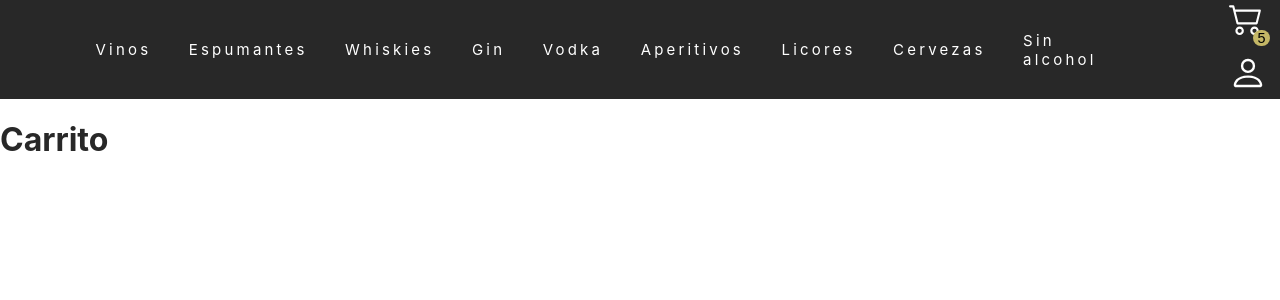
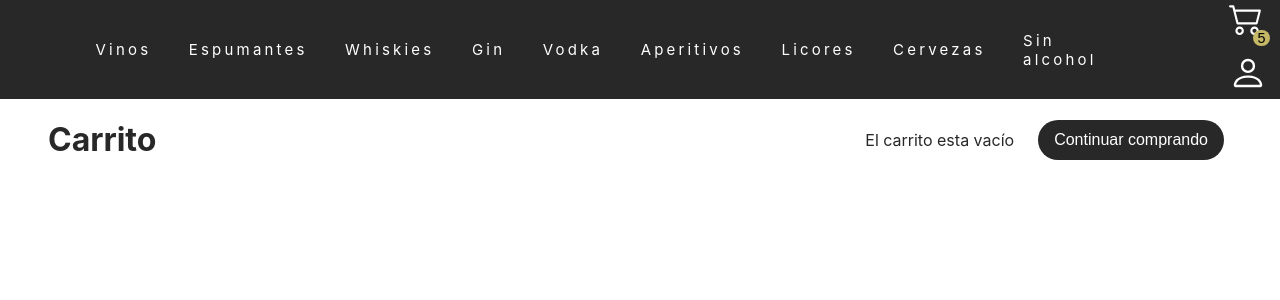
Before and after one commit to JuanCruzRodriguez/MrDrinks, a React (Create React App) app: page /Cart in a window 1280 px wide. Shown: the top 300 px of the page. Built offline with nearby package versions, Linux system fonts and the light colour scheme.

Commit message:
subida de CartContext

```diff
--- a/src/App.css
+++ b/src/App.css
@@ -203,9 +203,90 @@ ul{
   color: white;
   justify-content: center;
   align-items: center;
-  cursor: pointer;
 }
 
 .buttonIrCarrito{
   text-decoration: none;
 }
+
+.buttonIrCarrito button:hover{
+  background-color: rgb(100, 100, 100);
+  transition-duration: 400ms;
+  cursor: pointer;
+}
+
+.topCarrito{
+  display: flex;
+  justify-content: space-between;
+  align-items: center;
+  padding: 0 3em;
+}
+
+.buttonsTopCarrito{
+  display: flex;
+  align-items: center;
+  flex-direction: row-reverse;
+}
+
+.buttonsTopCarrito p{
+  display: inline;
+  font-size: 1em;
+  padding-right: 1em;
+}
+
+.buttonsTopCarrito button{
+  font-size: 1em;
+  height: 2.5em;
+  margin: 0 0.5em;
+  padding: 0 1em;
+  border-radius: 100px ;
+  background-color: rgb(40, 40, 40);
+  border: none;
+  color: white;
+  justify-content: center;
+  align-items: center;
+}
+
+.buttonsTopCarrito button:hover{
+  background-color: rgb(100, 100, 100);
+  transition-duration: 400ms;
+  cursor: pointer;
+}
+
+.productoCarrito{
+  display: flex;
+  justify-content: space-between;
+  align-items: center;
+  border-bottom: ridge;
+  border-width: 1px;
+  border-color: rgb(40, 40, 40);
+  padding-right: 5em;
+  padding: 1em;
+}
+
+.productoCarrito img{
+  width: 200px;
+}
+
+.productoCarrito p{
+  font-size: 1.5em;
+}
+
+.buttonBorrarProducto{
+  font-size: 1em;
+  height: 2.5em;
+  margin-right: 5em;
+  padding: 0 1em;
+  border-radius: 100px ;
+  background-color: rgb(40, 40, 40);
+  border: none;
+  color: white;
+  justify-content: center;
+  align-items: center;
+}
+
+.buttonBorrarProducto:hover{
+  background-color: rgb(100, 100, 100);
+  transition-duration: 400ms;
+  cursor: pointer;
+}
--- a/src/App.js
+++ b/src/App.js
@@ -4,10 +4,12 @@ import NavBar from './components/NavBar';
 import ItemListContainer from './components/ItemListContainer';
 import ItemDetailContainer from './components/ItemDetailContainer'
 import Cart from './components/Cart'
+import CartContextProvider from './components/CartContext'
 
 const App = () => {
   return (
     <>
+    <CartContextProvider>
       <BrowserRouter>
         <NavBar />
         <Routes>
@@ -17,6 +19,7 @@ const App = () => {
             <Route path='/Cart' element={<Cart />} />
         </Routes>
       </BrowserRouter>
+    </CartContextProvider>
     </>
   );
 }
--- a/src/components/Cart.jsx
+++ b/src/components/Cart.jsx
@@ -1,6 +1,37 @@
+import { Link } from "react-router-dom";
+import { useContext, useEffect } from 'react';
+import { CartContext } from './CartContext';
+
 const Cart = () => {
+    const test = useContext(CartContext);
+
     return(
-    <h1>Carrito</h1>
+        <>
+        <div className="topCarrito">
+            <h1>Carrito</h1>
+            <div className="buttonsTopCarrito">
+                <Link to='/'><button>Continuar comprando</button></Link>
+                    {
+                        (test.cartList.length > 0)
+                        ? <button onClick={test.removeList}>Borrar todos los productos</button>
+                        : <p>El carrito esta vacío</p>
+                    }
+            </div>
+        </div>
+        {
+            test.cartList.length > 0 ?
+            test.cartList.map(item =>
+            <div key={item.idItem} className="productoCarrito">
+                <img src={item.imagenItem} alt={item.imgAltItem} />
+                <p>{item.nombreItem}</p>
+                <p>Cantidad: {item.qtyItem}</p>
+                <p>{item.precioItem} c/u </p>
+                <button className="buttonBorrarProducto" onClick={() => test.deleteItem(item.idItem)}>X</button>
+            </div>
+            )
+            : <div></div>
+        }
+        </>
     )
 }
 
--- /dev/null
+++ b/src/components/CartContext.jsx
@@ -0,0 +1,44 @@
+import { createContext, useState } from "react";
+
+export const CartContext = createContext();
+
+const CartContextProvider = ({ children }) => {
+    const [cartList, setCartList] = useState([]);
+
+    const addToCart = (item, qty) => {
+        let found = cartList.find(product => product.idItem === item.id);
+        if ( found === undefined) {
+            setCartList([
+                ...cartList,
+                {
+                    idItem: item.id,
+                    imagenItem: item.imagen.url,
+                    imgAltItem: item.imgAlt,
+                    nombreItem: item.nombre,
+                    precioItem: item.precio,
+                    qtyItem: qty
+                }
+            ]);
+        } else {
+            found.qtyItem += qty;
+        }
+    }
+
+    const removeList = () => {
+        setCartList([]);
+    }
+
+    const deleteItem = (id) => {
+        let result = cartList.filter(item => item.idItem != id);
+        setCartList(result);
+    }
+
+
+    return (
+        <CartContext.Provider value={{cartList, addToCart, removeList, deleteItem}}>
+            { children }
+        </CartContext.Provider>
+    );
+}
+
+export default CartContextProvider;
--- a/src/components/ItemDetail.jsx
+++ b/src/components/ItemDetail.jsx
@@ -1,13 +1,16 @@
 import ItemCount from "./ItemCount";
-import { useState } from "react";
+import { useContext, useState } from "react";
 import Checkout from "./Checkout";
+import { CartContext } from "./CartContext";
 
 const ItemDetail = ({ item }) => {
     const [itemCount, setItemCount] = useState(0);
+    const test = useContext(CartContext);
 
     const onAdd = (qty) => {
         alert("Añadiste " + qty + " productos al carrito");
         setItemCount(qty);
+        test.addToCart(item, qty);
     }
 
     return (
```
Lines whose indentation alone changed are shown as unchanged.
